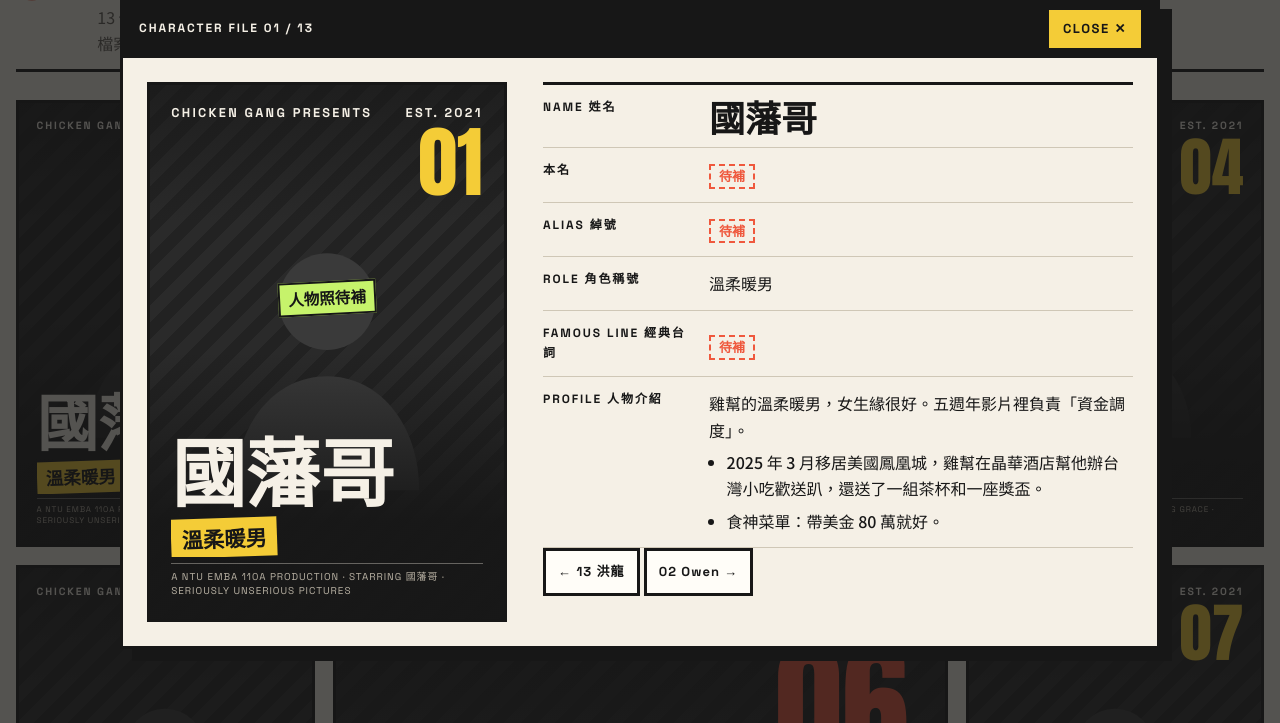
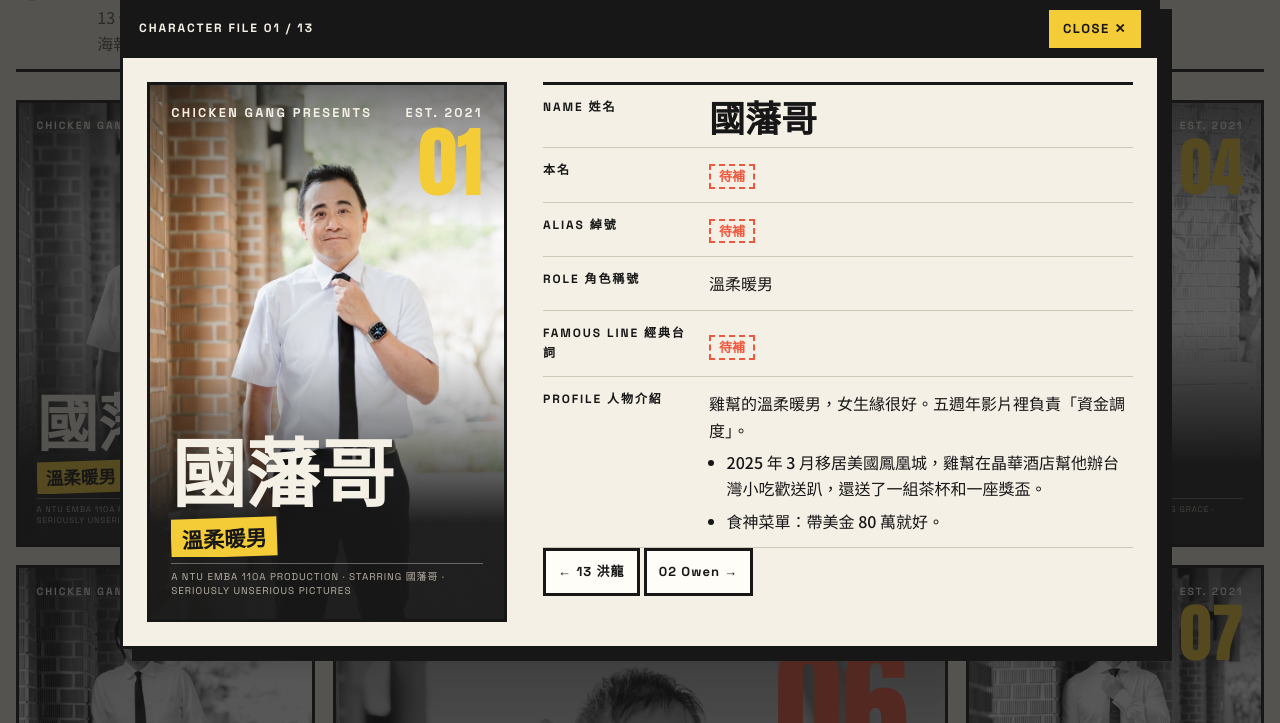
Before and after one commit to willleester/chicken-gang, a plain HTML site: page index.html in a window 1280 px wide. Both pictures are taken after a click on the button 165 px from the left and 2520 px from the top of the page. Shown: the part 2197-2920 px from the top of the page. Drawn offline with Linux system fonts and the light colour scheme.

Commit message:
Add files via upload

```diff
--- a/index.html
+++ b/index.html
@@ -137,7 +137,8 @@ section{scroll-margin-top:64px}
 .poster{--accent:var(--yolk);position:relative;display:block;width:100%;aspect-ratio:2/3;max-width:100%;padding:0;text-align:left;background:var(--ink);color:var(--cream);border:var(--rule);overflow:hidden;isolation:isolate;container-type:inline-size;cursor:pointer;transition:transform .25s var(--ease),box-shadow .25s var(--ease)}
 .poster:hover,.poster:focus-visible{transform:translate(-4px,-4px) rotate(-.6deg);box-shadow:8px 8px 0 var(--accent);outline:none}
 .poster .shot{position:absolute;inset:0;z-index:-1;background:repeating-linear-gradient(135deg,#222 0 12px,#2A2A2A 12px 24px)}
-.poster .shot img{width:100%;height:100%;object-fit:cover;filter:grayscale(1) contrast(1.3)}
+.poster .shot img{width:100%;height:100%;object-fit:cover;object-position:50% 20%;filter:grayscale(1) contrast(1.25);transition:filter .4s var(--ease)}
+.poster:hover .shot img,.poster:focus-visible .shot img,.poster.open .shot img{filter:none}
 .poster .silhouette{position:absolute;left:50%;bottom:24%;width:62%;transform:translateX(-50%)}
 .poster .silhouette path,.poster .silhouette circle{fill:#3A3A3A}
 .poster .shot .ph-note{position:absolute;left:50%;top:40%;transform:translate(-50%,-50%) rotate(-3deg);font-size:max(10px,4.4cqw)}
@@ -155,6 +156,7 @@ section{scroll-margin-top:64px}
 .poster:hover .role,.poster:focus-visible .role,.poster.open .role{grid-template-rows:1fr}
 .poster .fine{font-size:max(7px,2.8cqw);letter-spacing:.1em;line-height:1.4;color:#B9B2A4;border-top:1px solid rgba(245,240,230,.35);padding-top:1.6cqw}
 @media (hover:none){.poster .role{grid-template-rows:1fr}}
+@container (max-width:240px){.poster .credit span:last-child{display:none}}
 .crew-foot{margin-top:18px;font-family:var(--f-zh);font-size:13px;color:var(--ink-60)}
 
 /* ---------- Dossier / dialog ---------- */
@@ -370,10 +372,10 @@ footer small{font-family:var(--f-zh);color:#BDB6A8;font-size:12px}
     <div class="sec-head">
       <span class="no">02</span>
       <h2>The Crew<small>幫友檔案</small></h2>
-      <p>13 位幫友，一人一張海報。滑鼠移上去會出現角色稱號，點海報打開完整檔案。</p>
+      <p>13 位幫友，一人一張海報。滑鼠移上去照片會變彩色、出現角色稱號，點海報打開完整檔案。</p>
     </div>
     <div class="crew-grid" id="crewGrid"></div>
-    <p class="crew-foot">編號依 2025 年食神菜單的名單順序，不代表排名。人物照、本名、經典台詞還在收集中，先以「待補」標示。</p>
+    <p class="crew-foot">編號依 2025 年食神菜單的名單順序，不代表排名。人物照取自 2024 年畢業照；本名和經典台詞還在收集中，先以「待補」標示。</p>
   </section>
 
   <section class="wrap sec" id="daily">
@@ -436,31 +438,31 @@ const DATA = {
     { t: "有人出國，就辦小吃趴", s: "2025 國藩哥餞行，食神菜單上桌" }
   ],
   members: [
-    { name: "國藩哥", nickname: TBD, role: "溫柔暖男", bio: "雞幫的溫柔暖男，女生緣很好。五週年影片裡負責「資金調度」。",
+    { name: "國藩哥", photo: "p01.jpg", nickname: TBD, role: "溫柔暖男", bio: "雞幫的溫柔暖男，女生緣很好。五週年影片裡負責「資金調度」。",
       facts: ["2025 年 3 月移居美國鳳凰城，雞幫在晶華酒店幫他辦台灣小吃歡送趴，還送了一組茶杯和一座獎盃。", "食神菜單：帶美金 80 萬就好。"] },
-    { name: "Owen", nickname: "歐文", role: "玩樂達人", bio: "雞幫的玩樂達人。",
+    { name: "Owen", photo: "p02.jpg", nickname: "歐文", role: "玩樂達人", bio: "雞幫的玩樂達人。",
       facts: ["2024 年把論文寫完了，影片字幕說：「人的潛力是無窮的。」", "食神菜單：鹹酥雞。"] },
-    { name: "Jackie", nickname: TBD, role: "時尚精品女王", bio: "雞幫的時尚精品女王。",
+    { name: "Jackie", photo: "p03.jpg", nickname: TBD, role: "時尚精品女王", bio: "雞幫的時尚精品女王。",
       facts: ["YouTube 上的「110A 上課系列」影片標題寫著她的名字。", "食神菜單：魷魚羹。"] },
-    { name: "Grace", nickname: TBD, role: "電視台台長", bio: "電視台台長，雞幫裡負責聯絡和溝通的人。",
+    { name: "Grace", photo: "p04.jpg", nickname: TBD, role: "電視台台長", bio: "電視台台長，雞幫裡負責聯絡和溝通的人。",
       facts: ["食神菜單：魯味。"] },
-    { name: "Will", nickname: TBD, role: "暖男・跑步社社長", bio: "暖男，臺大 EMBA 門外社（跑步社）社長。",
+    { name: "Will", photo: "p05.jpg", nickname: TBD, role: "暖男・跑步社社長", bio: "暖男，臺大 EMBA 門外社（跑步社）社長。",
       facts: ["2026 年東京 WBC 遠征的行程手冊由他整理。", "食神菜單：烤鴨。"] },
-    { name: "Sten", lead: true, nickname: "隊長", role: "雞幫隊長・精神領袖", bio: "雞幫隊長，大家公認的精神領袖。",
+    { name: "Sten", photo: "p06.jpg", lead: true, nickname: "隊長", role: "雞幫隊長・精神領袖", bio: "雞幫隊長，大家公認的精神領袖。",
       facts: ["五週年影片裡的「首席策劃官」。", "2026 年東京 WBC 遠征時，在機場拿著一瓶「紅茶花伝」幫中華隊集氣。", "食神菜單：阿圖麻油雞。"] },
-    { name: "Frank", nickname: TBD, role: "年輕有為的董事長", bio: "年輕有為的董事長。",
+    { name: "Frank", photo: "p07.jpg", nickname: TBD, role: "年輕有為的董事長", bio: "年輕有為的董事長。",
       facts: ["2021 年籃球賽一直是全場 MVP。影片字幕：「不知道是實力真的太強，還是對手都太弱。」", "食神菜單：阿圖麻油雞（第二份）。"] },
-    { name: "家誠", nickname: "Klein", role: "萬能工具人", bio: "雞幫的萬能工具人，什麼都會、什麼都幫。",
+    { name: "家誠", photo: "p08.jpg", nickname: "Klein", role: "萬能工具人", bio: "雞幫的萬能工具人，什麼都會、什麼都幫。",
       facts: ["雞幫小旅行的行程說明，通常是他在群組發布。", "食神菜單：鹹水雞＋烏魚子。"] },
-    { name: "Fiona", nickname: TBD, role: "萬能甜美美少女", bio: "萬能甜美美少女，和 MK 是雞幫的神鵰俠侶。",
+    { name: "Fiona", photo: "p09.jpg", nickname: TBD, role: "萬能甜美美少女", bio: "萬能甜美美少女，和 MK 是雞幫的神鵰俠侶。",
       facts: ["2026 年 1/10 班聚前，一早先去大溪球場打球。", "食神菜單：寧夏豆花莊。"] },
-    { name: "Garry", nickname: TBD, role: "文武雙全的型男", bio: "文武雙全的型男。",
+    { name: "Garry", photo: "p10.jpg", nickname: TBD, role: "文武雙全的型男", bio: "文武雙全的型男。",
       facts: ["雞幫五週年回顧影片的上傳者。", "食神菜單：大碗公滷肉飯＋油庫口蚵仔麵線＋香腸。"] },
-    { name: "文文", nickname: "Wen", role: "財務精算專家", bio: "雞幫的財務精算專家。",
+    { name: "文文", photo: "p11.jpg", nickname: "Wen", role: "財務精算專家", bio: "雞幫的財務精算專家。",
       facts: ["2026 年 1/10 班聚前，一早先去大溪球場打球。", "食神菜單：涼麵＋粽子。"] },
-    { name: "MK", nickname: TBD, role: "聰明的資料科學家", bio: "很聰明的資料科學家，和 Fiona 是雞幫的神鵰俠侶。",
+    { name: "MK", photo: "p12.jpg", nickname: TBD, role: "聰明的資料科學家", bio: "很聰明的資料科學家，和 Fiona 是雞幫的神鵰俠侶。",
       facts: ["食神菜單：塞門甜不辣。"] },
-    { name: "洪龍", nickname: "Jason", role: "乳房外科醫師", bio: "乳房外科醫師。",
+    { name: "洪龍", photo: "p13.jpg", nickname: "Jason", role: "乳房外科醫師", bio: "乳房外科醫師。",
       facts: ["食神菜單：「全糖」黑糖珍珠奶茶＋台灣啤酒。"] }
   ],
   issues: [
@@ -544,7 +546,7 @@ function posterHTML(m, i, tag) {
   const accent = ACCENTS[i % 3];
   const nameCls = isLatin(m.name) ? (m.name.length <= 4 ? "l" : m.name.length <= 6 ? "m" : "s") : "zh";
   const shot = m.photo
-    ? `<img src="img/${esc(m.photo)}" alt="${esc(m.name)} 人物照">`
+    ? `<img src="img/${esc(m.photo)}" alt="${esc(m.name)} 畢業照" loading="lazy" width="800" height="1200">`
     : `<svg class="silhouette" viewBox="0 0 100 120" aria-hidden="true"><circle cx="50" cy="34" r="22"/><path d="M8 120c0-30 18-52 42-52s42 22 42 52z"/></svg><span class="ph-note">人物照待補</span>`;
   const attrs = tag === "button"
     ? `type="button" data-member="${i}" aria-label="${esc(m.name)}，${esc(m.role)}，打開幫友檔案"`
```
